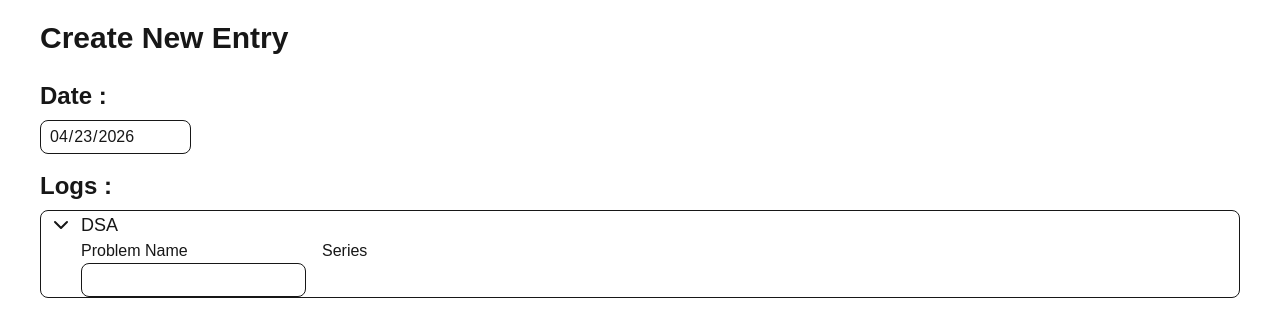
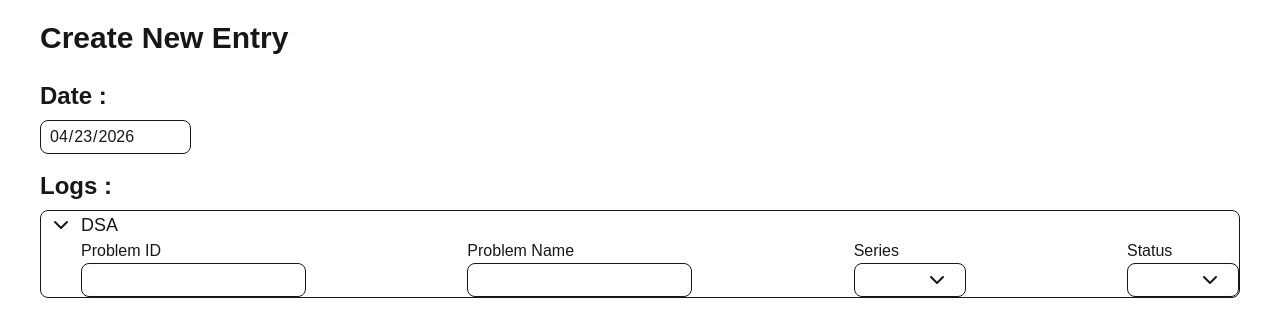
Before and after one commit to abhithshaji/abhiths-dev-journal, a Next.js app: page /new-entry in a window 1280 px wide. Shown: the top 336 px of the page. Built offline with nearby package versions, Linux system fonts and the light colour scheme.

Commit message:
feat : Select component

```diff
--- a/src/components/layout/LogsEntry.tsx
+++ b/src/components/layout/LogsEntry.tsx
@@ -3,6 +3,10 @@ import { useState } from "react";
 import { ChevronDown, ChevronRight, ChevronUp } from "lucide-react";
 import { Heading4, Heading5 } from "@/components/heading";
 import {Input,Select} from "@/components/ui";
+
+
+const SERIES_OPTIONS = ["LC-75", "JS-30"];
+const STATUS_OPTIONS = ["New","Redo"];
 
 const LogsEntry = () => {
   const [isOpen, setIsOpen] = useState(true);
@@ -22,8 +26,17 @@ const LogsEntry = () => {
         <Heading4 title="DSA" />
       </div>
 
-      <div className="flex ml-10">
-        <div className="mr-4">
+      <div className="flex ml-10 items-center justify-between">
+        <div>
+          <Heading5 title="Problem ID" />
+          <Input
+            type="text"
+            id="dsa-problem-name"
+            name="dsa-problem-name"
+            onChange={function () {}}
+          />
+        </div>
+        <div>
           <Heading5 title="Problem Name" />
           <Input
             type="text"
@@ -34,7 +47,11 @@ const LogsEntry = () => {
         </div>
         <div>
           <Heading5 title="Series" />
-          <Select/>
+          <Select options={SERIES_OPTIONS}/>
+        </div>
+        <div>
+          <Heading5 title="Status" />
+          <Select options={STATUS_OPTIONS}/>
         </div>
       </div>
     </section>
--- a/src/components/ui/Select.tsx
+++ b/src/components/ui/Select.tsx
@@ -1,12 +1,49 @@
-"use client"
+"use client";
 import { ChevronDown } from "lucide-react";
 import { useState } from "react";
 
-export default function Select() {
+interface ISelectProps{
+  options : string[];
+}
+
+
+export default function Select({options}:ISelectProps) {
+  const [selecteedOption, setSelectedOption] = useState("");
+  const [openDropDown, setOpenDropDown] = useState(false);
+
+  const toggleDropDown = () => {
+    setOpenDropDown(!openDropDown);
+  };
+
+  const handleOptionSelection = (option: string) => {
+    toggleDropDown();
+    setSelectedOption(option);
+  };
 
   return (
-    <div className="">
-
-    </div>
+    <section className="select-none">
+      <div
+        className="border rounded-lg px-4 py-1 w-28 cursor-pointer flex items-center justify-between"
+        onClick={toggleDropDown}
+      >
+        <p >{selecteedOption}</p>
+        <ChevronDown className="ml-2 " />
+      </div>
+      {openDropDown && (
+        <div className="text-center rounded-lg border mt-1 overflow-hidden">
+          {options.map((option, index) => {
+            return (
+              <p
+                key={option + index}
+                className="cursor-pointer hover:bg-foreground hover:text-background "
+                onClick={() => handleOptionSelection(option)}
+              >
+                {option}
+              </p>
+            );
+          })}
+        </div>
+      )}
+    </section>
   );
 }
```
